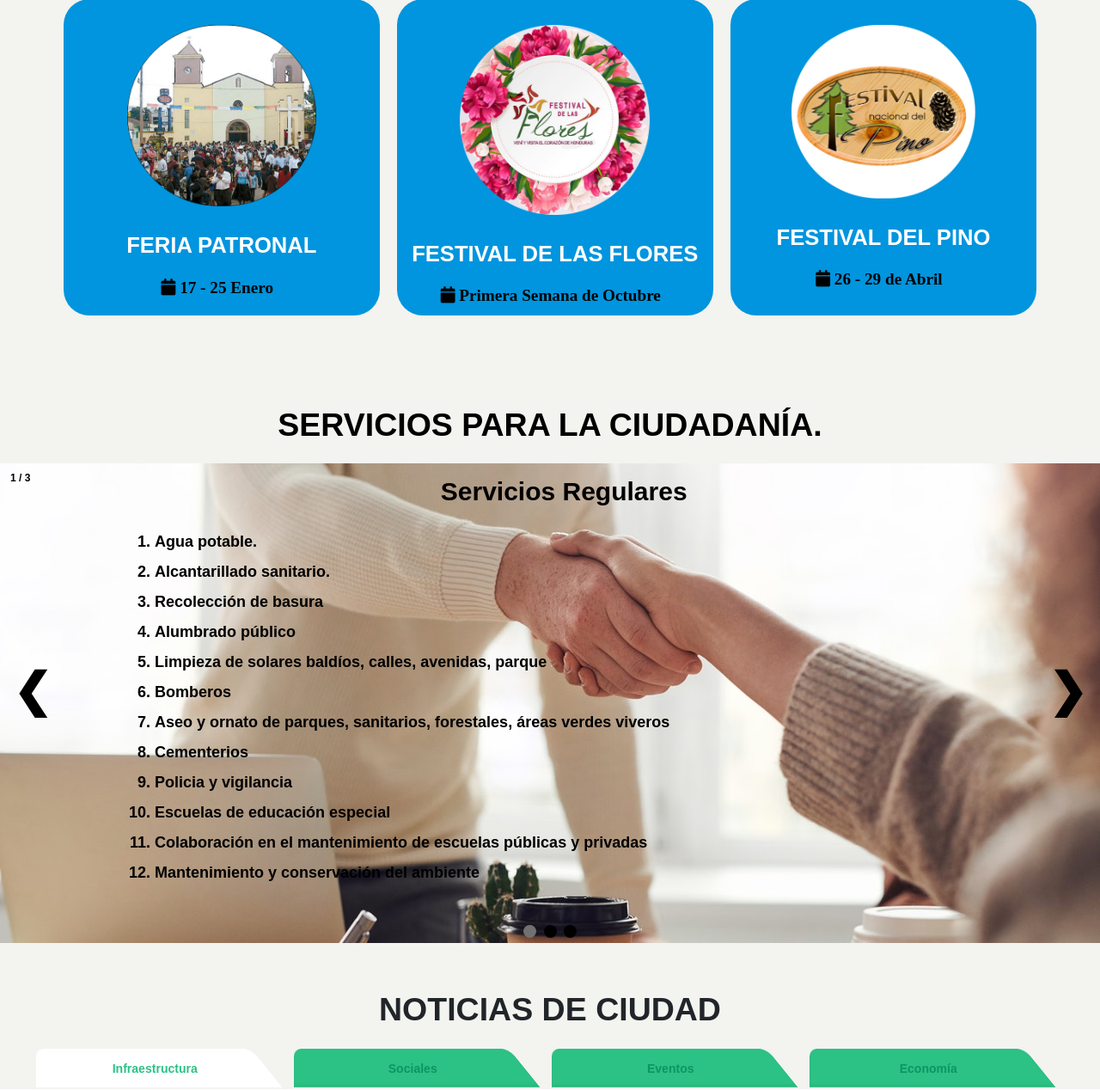
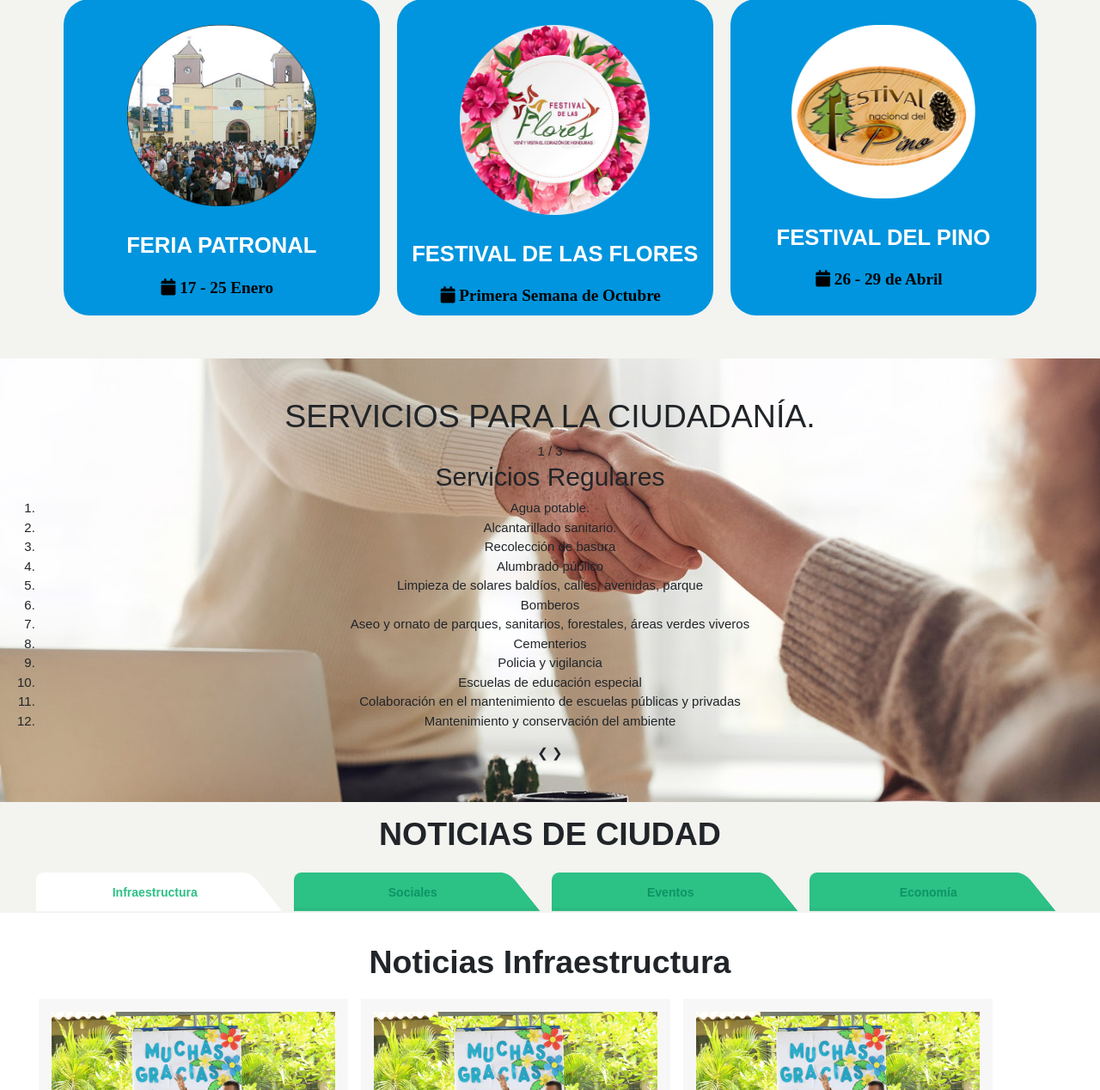
Before and after one commit to LuisInestroza/Sitio-Web-Municipalidad, a PHP site: page / in a window 1280 px wide. Shown: the part 1094-2362 px from the top of the page at 86% size. Run offline with PHP 8.4, Linux system fonts and the light colour scheme; some libraries are stand-ins or nearby versions.

Commit message:
Nuevas mejoras en el slider de servicios en reducción de codigo

```diff
--- a/css/style.css
+++ b/css/style.css
@@ -567,164 +567,107 @@
 /*------------------------------------------------ */
 /* ------ Slider  de los servicios publicos -------*/
 /*------------------------------------------------ */
-
+.titulo-servicio {
+  text-align: center;
+  padding: 1rem;
+  font-weight: bold;
+}
 .servicios {
-  margin: 40px 0;
-  width: 100%;
+  height: 100%;
+  width: 100%;
+  overflow: hidden;
+  position: relative;
+  text-align: center;
+  padding: 45px;
+  background-image: url("/img/servicio.jpg");
+}
+.servicios .servicios-contenedor {
+  height: 100%;
+  width: 100%;
+}
+.servicios .servicios-contenedor .item-servicio {
+  height: 100%;
+  width: 100%;
+}
+.servicios .servicios-contenedor .item-servicio h2 {
+  text-align: center;
+  font-weight: bold;
+  text-shadow: 0.1px 0.1px 0 rgba(0, 0, 0, 0.75);
+  -webkit-transform: translate3d(0%, 0%, 0);
+  -moz-transform: translate3d(0%, 0%, 0);
+  -ms-transform: translate3d(0%, 0%, 0);
+  -o-transform: translate3d(0%, 0%, 0);
+  transform: translate3d(0%, 0%, 0);
+}
+.servicios .servicios-contenedor .item-servicio ul {
+  display: block;
+  margin: 0 auto;
+  font-size: 1.2rem;
+  position: relative;
+  right: 0;
+  left: 20%;
+  text-align: justify;
+  padding: 0;
+  font-weight: bold;
+  text-shadow: 0.1px 0.1px 0 rgba(0, 0, 0, 0.75);
+  -webkit-transform: translate3d(0%, 0%, 0);
+  -moz-transform: translate3d(0%, 0%, 0);
+  -ms-transform: translate3d(0%, 0%, 0);
+  -o-transform: translate3d(0%, 0%, 0);
+  transform: translate3d(0%, 0%, 0);
+  line-height: 30px;
+}
+
+.btn-slider {
+  display: flex;
+  position: absolute;
+  bottom: 20px;
+  left: 50%;
+  transform: translateX(-50%);
+}
+.btn-slider span {
+  height: 15px;
+  width: 50px;
+  border: 2px solid var(--colorNegro);
+  margin: 0 3px;
+  cursor: pointer;
+  transition: all 0.4s;
+}
+.servicios .slide {
+  position: absolute;
+  top: 50%;
+  padding: 1rem;
+  transform: translateY(-50%);
+  width: 45px;
+  cursor: pointer;
+}
+.servicios .slide:hover {
+  background-color: rgba(0, 0, 0, 0.4);
+}
+
+.slide span {
+  font-size: 35px;
   color: var(--colorNegro);
-  font-weight: bolder;
-}
-.servicios h1 {
-  text-align: center;
-  padding-top: 2rem;
-  font-weight: bold;
-  padding: 1rem;
-}
-.servicios-contenedor {
-  background-image: url(/img/servicio.jpg);
-}
-
-.servicios h2 {
-  padding: 1rem;
-  font-weight: bold;
-  text-align: center;
-}
-
-.slideshow-container {
-  width: 100%;
-  margin: auto;
-  font-size: large;
-}
-.item-servicio {
-  margin-left: 180px;
-  line-height: 35px;
-}
-
-/* Hide the images by default */
-.mySlides {
-  display: none;
-}
-
-.mySlide {
-  display: none;
-}
-
-@media (max-width: 768px) {
-  .servicios h1 {
-    padding-top: 0;
-  }
-  .item-servicio {
-    margin-left: 40px;
+  line-height: 41px;
+}
+.servicios .right {
+  margin-right: 10px;
+  right: 0;
+}
+.servicios .left {
+  margin-left: 10px;
+  left: 0;
+}
+@media (max-width: 768px) {
+  .servicios .servicios-contenedor .item-servicio ul {
+    margin: 0;
+    font-size: 0.8rem;
+    position: relative;
+    left: 10%;
     line-height: 25px;
-  }
-  .slideshow-container {
-    font-size: medium;
-  }
-}
-/* Next & previous buttons */
-.prev,
-.next {
-  cursor: pointer;
-  width: auto;
-  position: relative;
-  color: #000000;
-  font-weight: bold;
-  font-size: 3em;
-  transition: 0.6s ease;
-  border-radius: 3px;
-  user-select: none;
-  top: -300px;
-}
-.prev {
-  padding: 1rem;
-  float: left;
-}
-.next {
-  padding: 1rem;
-  float: right;
-}
-.prev:hover {
-  background-color: rgba(0, 0, 0, 0.4);
-}
-.next:hover {
-  background-color: rgba(0, 0, 0, 0.4);
-}
-
-/* Number text (1/3 etc) */
-.numbertext {
-  color: var(--colorNegro);
-  font-size: 12px;
-  padding: 8px 12px;
-  float: left;
-  top: 0;
-  font-weight: bolder;
-  padding-bottom: 10px;
-}
-
-/* The dots/bullets/indicators */
-.dot {
-  cursor: pointer;
-  height: 15px;
-  width: 15px;
-  margin: 0 2px;
-  background-color: var(--colorNegro);
-  border-radius: 50%;
-  display: inline-block;
-  transition: background-color 0.6s ease;
-}
-.dots {
-  cursor: pointer;
-  height: 15px;
-  width: 15px;
-  margin: 0 2px;
-  background-color: #bbb;
-  border-radius: 50%;
-  display: inline-block;
-  transition: background-color 0.6s ease;
-}
-.active,
-.dot:hover {
-  background-color: #717171;
-}
-
-/* Fading animation */
-.fade {
-  -webkit-animation-name: fade;
-  -webkit-animation-duration: 1.5s;
-  animation-name: fade;
-  animation-duration: 1.5s;
-}
-
-@-webkit-keyframes fade {
-  from {
-    opacity: 0.4;
-  }
-  to {
-    opacity: 1;
-  }
-}
-
-@keyframes fade {
-  from {
-    opacity: 0.4;
-  }
-  to {
-    opacity: 1;
-  }
-}
-
-.contenido {
-  text-align: justify;
-  margin: 30px 30em 20px 40px;
-  line-height: 2.1;
-}
-@media (max-width: 768px) {
-  .contenido {
     text-align: justify;
-    margin: 20px;
-  }
-}
-
+  }
+}
 /* ----------- Fin Slider  de los servicios publicos ----------*/
 
 /*------------------------------- */
```
